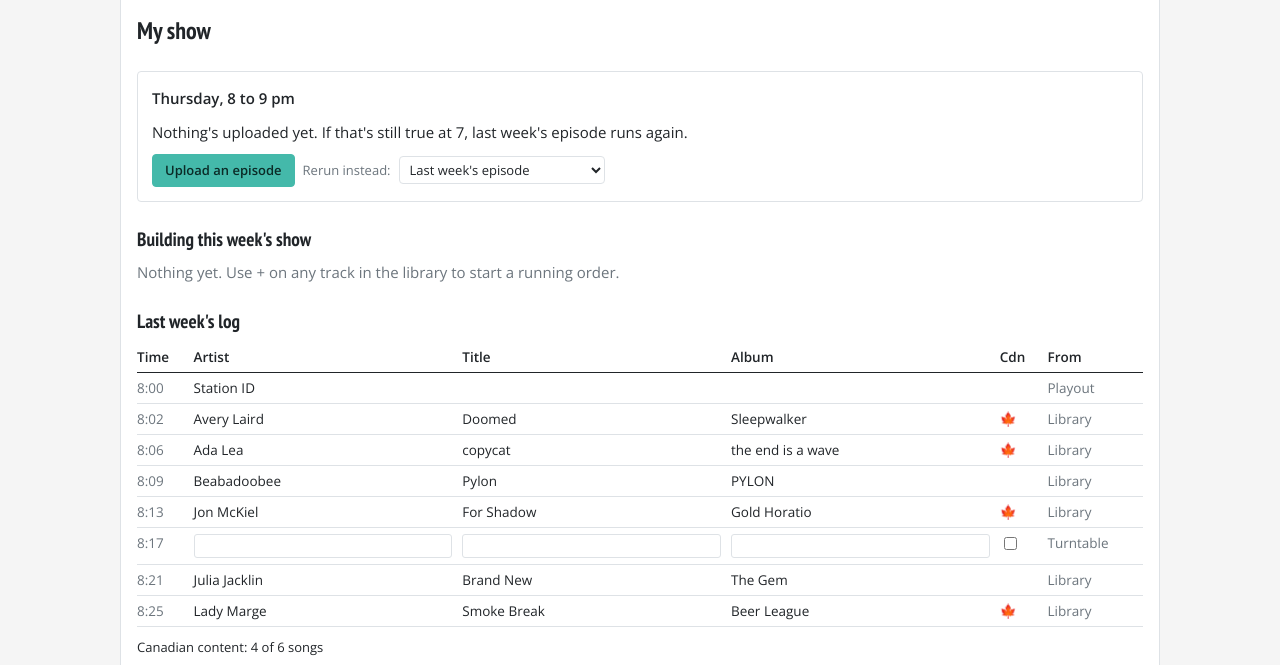
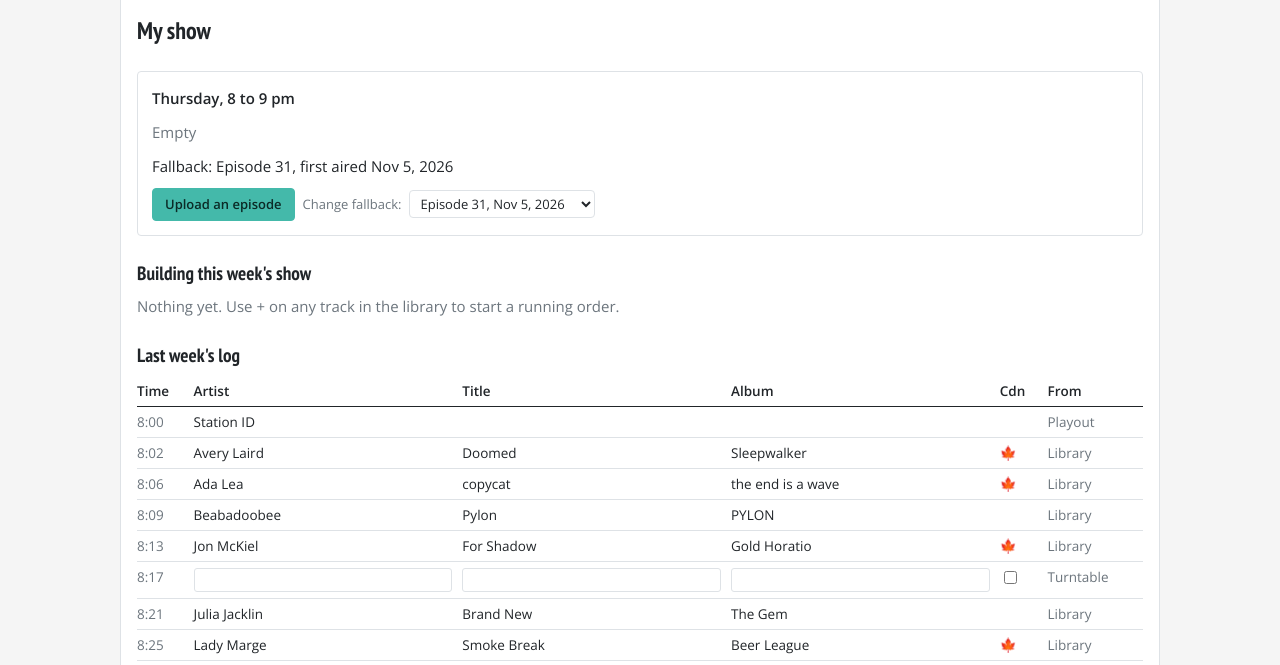
Before and after one commit to bennygoldman/met-hub, a plain HTML site: page sketch/index.html in a window 1280 px wide. Both pictures are taken after a click on the button "My show". Shown: the part 114-779 px from the top of the page. Drawn offline with nearby package versions, Linux system fonts and the light colour scheme.

Commit message:
Show the fallback episode on My show
Co-Authored-By: Claude Opus 5.5 <noreply@anthropic.com>
Claude-Session: https://claude.ai/code/session_01NeX8JTSdGVr3TXdz19kxvK

```diff
--- a/sketch/index.html
+++ b/sketch/index.html
@@ -182,7 +182,7 @@ table.plain input[type=text]{font:inherit;width:100%;min-width:90px;border:1px s
         <a class="btn" href="https://www.metradio.ca" target="_blank" rel="noopener">Listen live</a>
       </div>
       <div class="yourshow">
-        <span style="flex:1;min-width:220px">Your show is Thursday at 8. Nothing's uploaded yet, so last week's episode will run.</span>
+        <span style="flex:1;min-width:220px">Your show is Thursday at 8. Nothing uploaded yet, so the fallback is Episode 31.</span>
         <button class="linkbtn" data-go="show">Go to my show</button>
       </div>
       <div class="sec">
@@ -245,11 +245,12 @@ table.plain input[type=text]{font:inherit;width:100%;min-width:90px;border:1px s
       <h2>My show</h2>
       <div class="status">
         <b>Thursday, 8 to 9 pm</b>
-        <p>Nothing's uploaded yet. If that's still true at 7, last week's episode runs again.</p>
+        <p class="muted">Empty</p>
+        <p>Fallback: Episode 31, first aired Nov 5, 2026</p>
         <div class="row">
           <button class="btn solid">Upload an episode</button>
-          <label class="small muted" for="rerun">Rerun instead:</label>
-          <select id="rerun"><option>Last week's episode</option><option>Oldest one that hasn't rerun</option><option>Pick one…</option></select>
+          <label class="small muted" for="rerun">Change fallback:</label>
+          <select id="rerun"><option>Episode 31, Nov 5, 2026</option><option>Episode 32, Nov 12, 2026</option><option>Episode 30, Oct 29, 2026</option><option>Oldest one not yet rerun</option></select>
         </div>
       </div>
       <div class="sec">
```
